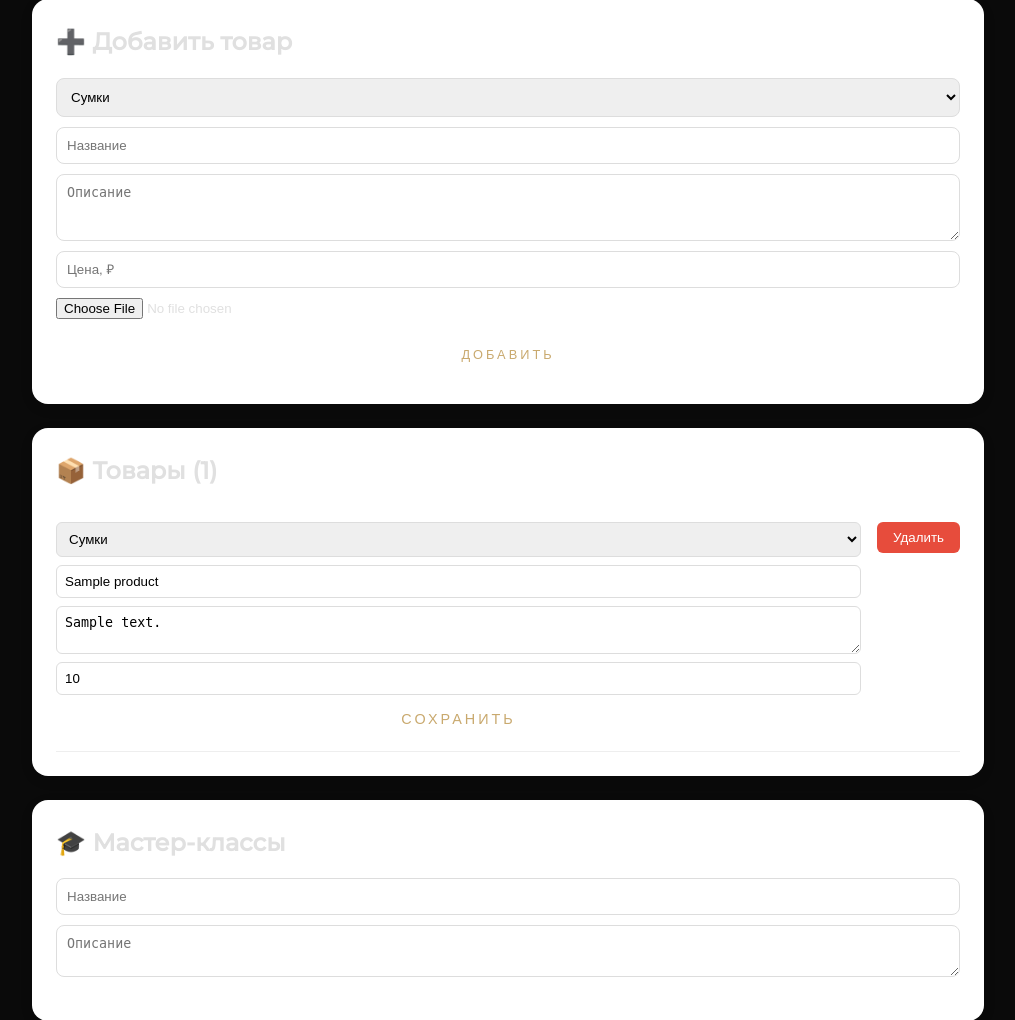
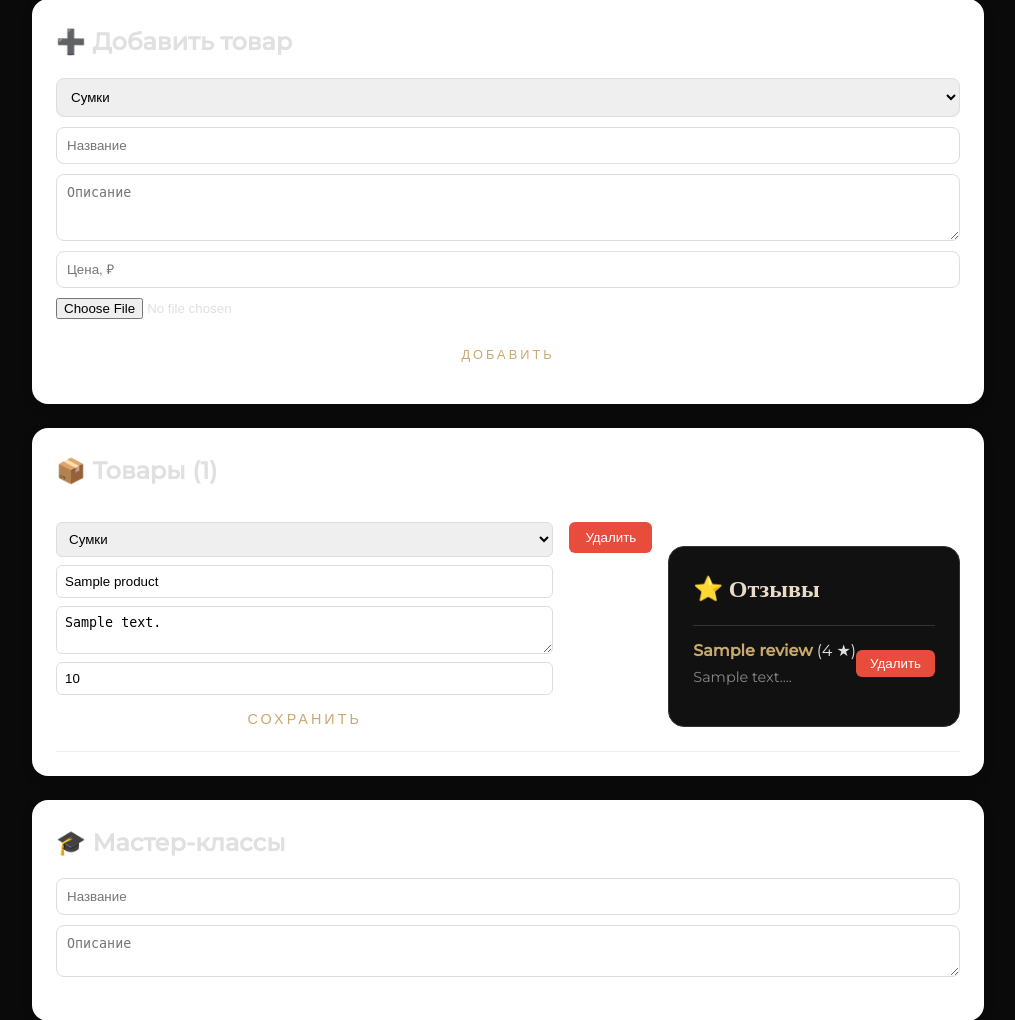
Before and after one commit to euphoric157/euphoric, a Flask app: page /admin in a window 1280 px wide. Shown: the part 127-1147 px from the top of the page, without its empty margins (132-1147 px from the left). Run offline with Flask 3, Linux system fonts and the light colour scheme; the visitor is signed in with stand-in values (Sample User, id 1); tables that the repository leaves empty hold one stand-in row (values such as "Sample post").

Commit message:
Update admin.html

```diff
--- a/templates/admin.html
+++ b/templates/admin.html
@@ -42,6 +42,22 @@
     <form action="/admin/product/{{ p['id'] }}/delete" method="post" onsubmit="return confirm('Удалить?')">
       <button style="background:#e74c3c;color:#fff;border:none;padding:8px 16px;border-radius:6px;cursor:pointer;">Удалить</button>
     </form>
+  <section style="background:#111; border: 1px solid #333; border-radius:16px; padding:24px; margin-top: 24px;">
+  <h2 style="margin-bottom:16px; color:#e8dcc8; font-family:'Cormorant Garamond', serif;">⭐ Отзывы</h2>
+  {% for r in reviews %}
+  <div style="border-top:1px solid #333;padding:12px 0;display:flex;justify-content:space-between;align-items:center;">
+    <div>
+        <b style="color:#c9a96e;">{{ r['name'] }}</b> ({{ r['rating'] }} ★)<br>
+        <span style="color:#888; font-size:0.9rem;">{{ r['text'][:50] }}...</span>
+    </div>
+    <form action="/admin/review/{{ r['id'] }}/delete" method="post">
+      <button style="background:#e74c3c;color:#fff;border:none;padding:6px 14px;border-radius:6px;cursor:pointer;">Удалить</button>
+    </form>
+  </div>
+  {% else %}
+  <p style="color:#888;">Отзывов пока нет.</p>
+  {% endfor %}
+</section>
   </div>
   {% else %}
   <p style="color:#888;">Товаров пока нет.</p>
```
